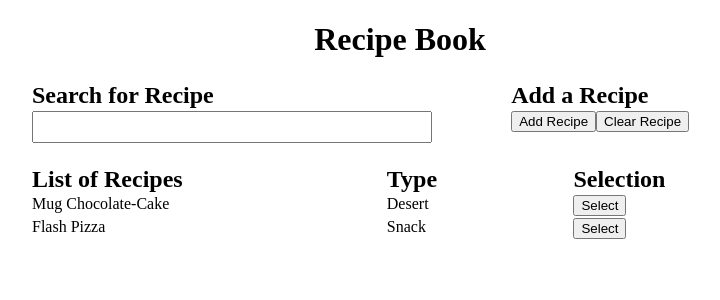
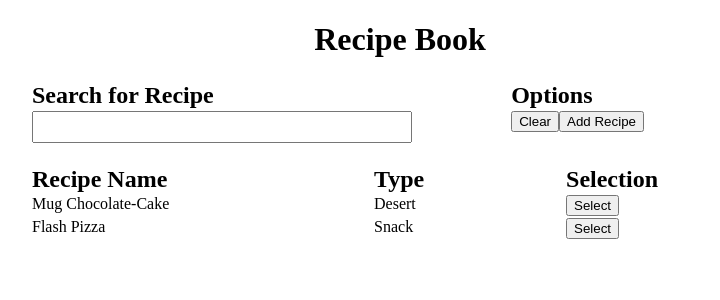
Before and after one commit to gcontesini/personal_react_webapp, a React (Create React App) app: page / in a window 1280 px wide. Shown: the top 300 px of the page, without its empty margins (8-728 px from the left). Built offline with nearby package versions, Linux system fonts and the light colour scheme.

Commit message:
before implementing back-end

```diff
--- a/package.json
+++ b/package.json
@@ -10,6 +10,7 @@
     "@testing-library/jest-dom": "^5.16.5",
     "@testing-library/react": "^13.4.0",
     "@testing-library/user-event": "^13.5.0",
+    "axios": "^1.2.2",
     "gh-pages": "^4.0.0",
     "react": "^18.2.0",
     "react-dom": "^18.2.0",
--- a/src/App.js
+++ b/src/App.js
@@ -1,4 +1,5 @@
 import React from "react";
+import axios from "axios";
 import './App.css';
 // import Recipe from "recipe-book.json"
 // import PropTypes from "prop-types";
@@ -6,8 +7,8 @@ import styled from "@emotion/styled";
 
 import ComponentRecipe from "./components/ComponentRecipe";
 import ComponentSelectedItem from "./components/ComponentSelectedItem";
-import ComponentButton from "./components/ComponentButton";
-// import ComponentAddRecipe from "./components/ComponentAddRecipe";
+import ComponentHeadBar from "./components/ComponentHeadBar";
+import ComponentAddRecipe from "./components/ComponentAddRecipe";
 
 // ~~~~~~~~~~~~~~~~~~~~~~~~~~~~~~~~~~~~~~~~~~~~~~~~~~~~~~~~~~~~~~~~~~~~~~~~~~~~~~~~~~~~~~~ @Emotion-CSS
 
@@ -25,25 +26,44 @@ const PageCSS = styled.div`
 	width: 800px;
 `;
 
-const InputCSS = styled.input`
+const NewRecipe = styled.div`
 	width: 100%;
 	font-size: x-large;
+	gridColumnGap: 80rem;
 	padding: 0 30px;
 `;
 
+// ~~~~~~~~~~~~~~~~~~~~~~~~~~~~~~~~~~~~~~~~~~~~~~~~~~~~~~~~~~~~~~~~~~~~~~~~~~~~~~~~~~~~~~~ Proto-Components
+
 // ~~~~~~~~~~~~~~~~~~~~~~~~~~~~~~~~~~~~~~~~~~~~~~~~~~~~~~~~~~~~~~~~~~~~~~~~~~~~~~~~~~~~~~~ Main-App
 
-const App = () => {
+export default function App () {
+
+	const url = "http://localhost:3001/recipe-book.json";
+
+	React.useEffect( ()=>{
+		fetch( url )
+		.then( ( resp ) => resp.json() )
+		.then( ( recipe_book ) => setRecipeBook( recipe_book ) );
+	}, []	);
+
+	// React.useEffect( (() => {
+
+	// 	const dataHook = response => {
+	// 		setRecipeBook( response.data )
+	// 	}
+	// 	const promise = axios.get( url )
+
+	// 	promise.then( dataHook )
+
+	// }, []))
 
 	// React Hook
 	// state is the current state of the hook
 	const [state, setState] = React.useState("");
-
-	const [recipe, setRecipe] = React.useState([]);
-
+	const [recipe, setRecipeBook] = React.useState([]);
 	const [selectedItem, setSelectedItem] = React.useState(null);
-
-	// const [newRecipe, addRecipe] = React.useState(null);
+	const [newRecipe, addRecipe] = React.useState(null);
 
 	// const [recipeCounter, setRecipeUID] = React.useState(0);
 
@@ -51,50 +71,24 @@ const App = () => {
 	// const decreaseRecipeUID = () => setRecipeUID( recipeCounter - 1 );
 	// const resetRecipeUID = () => setRecipeUID( 0 );
 
-
-	React.useEffect( ()=>{
-		fetch("http://localhost:3001/recipe-book.json")
-		.then( ( resp ) => resp.json() )
-		.then( ( recipe_book ) => setRecipe( recipe_book ) );
-	}, []	);
-
 	return (
 		<PageCSS>
 			<TitleCSS> Recipe Book </TitleCSS>
 			<TwoColumnCSS>
-				<table width="100%">
-					<thead>
-						<tr>
-							<th width="50%"> Search for Recipe</th>
-							<th width="10%"></th>
-							<th width="40%"> Add a Recipe </th>
-						</tr>
-					</thead>
-					<tbody>
-						<tr>
-							<td>
-								<InputCSS
-									value={state}
-									onChange={( _state ) => setState( _state.target.value )}
-								/>
-							</td>
-							<td> </td>
-							<td>
-								<ComponentButton
-									// _buttonAction={ () => setNewRecipe(newRecipe) }
-									_buttonAction={ () => console.log("newRecipe!") }
-									_buttonText="Add Recipe"
-								/>
-								<ComponentButton
-									// _buttonAction={ () => () => setSelectedItem() }
-									_buttonAction={ () => console.log("cleared!") }
-									_buttonText="Clear Recipe"
-								/>
-							</td>
-						</tr>
-					</tbody>
-				</table>
+				<ComponentHeadBar
+					_state={state}
+					_setState={ ( state ) => setState( state ) }
+					_addRecipe={ ( newRecipe) => addRecipe( newRecipe ) }
+					_setSelectedItem={ () => setSelectedItem() }
+				/>
 			</TwoColumnCSS>
+			<NewRecipe>
+				{/* { newRecipe && (
+					<ComponentAddRecipe
+					_newRecipe={}
+					/>
+				)} */}
+			</NewRecipe>
 			<div>
 				{selectedItem && (
 					<ComponentSelectedItem
@@ -104,10 +98,11 @@ const App = () => {
 				)}
 			</div>
 			<TwoColumnCSS>
+				{/* this can be a component */}
 				<table width="100%" >
 					<thead>
 						<tr>
-							<th> List of Recipes </th>
+							<th> Recipe Name </th>
 							<th> Type </th>
 							<th> Selection </th>
 						</tr>
@@ -122,7 +117,6 @@ const App = () => {
 									key={_recipe.id }
 									_recipe={ _recipe }
 									_selectRecipe={( _recipe ) => setSelectedItem( _recipe )}
-									// _selectRecipe={() => console.log( "Recipe Selected!" )}
 								/>
 						))}
 					</tbody>
@@ -131,5 +125,3 @@ const App = () => {
 		</PageCSS>
 	);
 };
-
-export default App;
--- a/src/components/ComponentAddRecipe.js
+++ b/src/components/ComponentAddRecipe.js
@@ -1,32 +1,101 @@
-import ComponentButton from "./ComponentButton";
-// import ComponentButton from "./ComponentButton";
-// import ComponentButton from "./ComponentButton";
-// import ComponentButton from "./ComponentButton";
+import styled from "@emotion/styled";
 
-export default function ComponentAddRecipe ({ _recipe, _setSelectedItem }) {
+const InputCSS = styled.input`
+	width: 100%;
+	font-size: x-large;
+	padding: 0 20px;
+`;
+
+const LiCSS = styled.li`
+	list-style-type: none;
+`;
+
+export default function ComponentAddRecipe ({ _newRecipe }) {
 
 	return(
-		<div>
-			<h3>
-				<ComponentButton _buttonAction={() => _setSelectedItem(null)} _buttonText="Clear Selection" />
-			</h3>
-			<h3> Selected Item: {_recipe.name} </h3>
-			<table width="200%" >
-				<thead>
-					<tr>
-						<th width="20%"> Summary </th>
-						<th width="35%"> Ingredients </th>
-						<th width="200%"> Procedure </th>
-					</tr>
-				</thead>
-				<tbody>
-					<tr>
-						{/* <ComponentSummary _summary={ _recipe.summary }/>
-						<ComponentIngredients key={ _recipe.ingredients.toString() } _ingredients={ _recipe.ingredients }/>
-						<ComponentProcedure _procedure={ _recipe.procedure }/> */}
-					</tr>
-				</tbody>
-			</table>
-		</div>
+
+		<ul>
+			<h3>New Recipe</h3>
+			<LiCSS> Name:<br/>
+				<InputCSS
+					// value={_newRecipe.newRecipeName}
+					// onChange={( newRecipeName ) => setState( newRecipeName.target.value )}
+				/>
+			</LiCSS> <br/>
+			<LiCSS> Type: <br/>
+				{/* <label for="type-select"></label> */}
+				<select name="select type" id="type-select">
+						{/* <option _newRecipe.type="">--Please select a type--</option>
+						<option _newRecipe.type="Breakfast">Breakfast</option>
+						<option _newRecipe.type="Brunch">Brunch</option>
+						<option _newRecipe.type="Dessert">Dessert</option>
+						<option _newRecipe.type="Lunch">Lunch</option>
+						<option _newRecipe.type="Snack">Snack</option>
+						<option _newRecipe.type="Supper">Supper</option> */}
+				</select>
+			</LiCSS> <br/>
+			<LiCSS> Summary: <br/>
+				<ul>
+					<LiCSS>Prep time:
+							<InputCSS
+							// value={_newRecipe.prepTime}
+							// onChange={( _newRecipe.prepTime ) => setState( _newRecipe.prepTime.target.value )}
+						/>
+					</LiCSS>
+					<LiCSS>Cook time:
+						<InputCSS
+							// value={_newRecipe.cookTime}
+							// onChange={( newRecipe.cookTime ) => setState( _newRecipe.cookTime.target.value )}
+						/>
+					</LiCSS>
+					<LiCSS>Additional time:
+						<InputCSS
+							// value={_newRecipe.AadditionalTime}
+							// onChange={( newRecipeAdditionalTime ) => setState( _newRecipe.additionalTime.target.value )}
+						/>
+					</LiCSS>
+					<LiCSS>Total time:
+						<InputCSS
+							// value={_newRecipe.TotalTime}
+							// onChange={( _newRecipe.TotalTime ) => setState( _newRecipe.totalTime.target.value )}
+						/>
+					</LiCSS>
+					<LiCSS>Servings:
+						<InputCSS
+							// value={newRecipeServings}
+							// onChange={( _newRecipe.Servings ) => setState( _newRecipe.Servings.target.value )}
+						/>
+					</LiCSS>
+				</ul>
+			</LiCSS> <br/>
+			<LiCSS> Ingredients: <br/>
+				<textarea
+					value={_newRecipe.Ingredients}
+					id="ingredients"
+					name="ingredients"
+					rows="20"
+					cols="80"
+				>
+					- water
+				</textarea>
+			</LiCSS> <br/>
+			<LiCSS> Procedure: <br/>
+				<textarea
+					value={_newRecipe.Procedure}
+					id="procedure"
+					name="procedure"
+					rows="20"
+					cols="80"
+				>
+					- Mix the ingredients,
+				</textarea>
+			</LiCSS> <br/>
+			<LiCSS> Link: <br/>
+				<InputCSS
+					// value={newRecipeLink}
+					// onChange={( newRecipe ) => setState( newRecipe.target.value )}
+				/>
+			</LiCSS> <br/>
+		</ul>
 	)
 };
--- /dev/null
+++ b/src/components/ComponentHeadBar.js
@@ -0,0 +1,52 @@
+import ComponentButton from "./ComponentButton";
+import styled from "@emotion/styled";
+
+const InputCSS = styled.input`
+	width: 100%;
+	font-size: x-large;
+	padding: 0 20px;
+`;
+
+export default function ComponentHeadBar ({
+  _state,
+  _setState,
+  _addRecipe,
+  _setSelectedItem
+}) {
+
+  return (
+    <table width="100%">
+      <thead>
+        <tr>
+          <th width="50%"> Search for Recipe</th>
+          <th width="10%"></th>
+          <th width="40%"> Options </th>
+        </tr>
+      </thead>
+      <tbody>
+        <tr>
+          <td>
+            <InputCSS
+              value={_state}
+              onChange={( _state ) => _setState( _state.target.value )}
+            />
+          </td>
+          <td> </td>
+          <td>
+            <ComponentButton
+              _buttonAction={ () => {
+                _setSelectedItem(null);
+                _addRecipe(null);
+              }}
+              _buttonText="Clear"
+            />
+            <ComponentButton
+              _buttonAction={ () => _addRecipe( 1 ) }
+              _buttonText="Add Recipe"
+            />
+          </td>
+        </tr>
+      </tbody>
+    </table>
+  )
+};
--- a/src/components/ComponentSelectedItem.js
+++ b/src/components/ComponentSelectedItem.js
@@ -1,20 +1,12 @@
 import ComponentIngredients from "./ComponentIngredients";
 import ComponentSummary from "./ComponentSummary";
 import ComponentProcedure from "./ComponentProcedure";
-import ComponentButton from "./ComponentButton";
 
 export default function ComponentSelectedItem ({ _recipe, _setSelectedItem }) {
 
 	return (
 		<div>
-			<h3>
-				<ComponentButton
-					_buttonAction={ () => _setSelectedItem(null) }
-					// _buttonAction={ () => console.log("Cleared Selection!") }
-					_buttonText="Clear Selection"
-				/>
-			</h3>
-			<h3> Selected Item: { _recipe.name } </h3>
+			<h2> Selected Item: { _recipe.name } </h2>
 			<table width="200%" >
 				<thead>
 					<tr>
```
Also changed, not shown: 1 other file (tests, documents, lock files or other folders).
